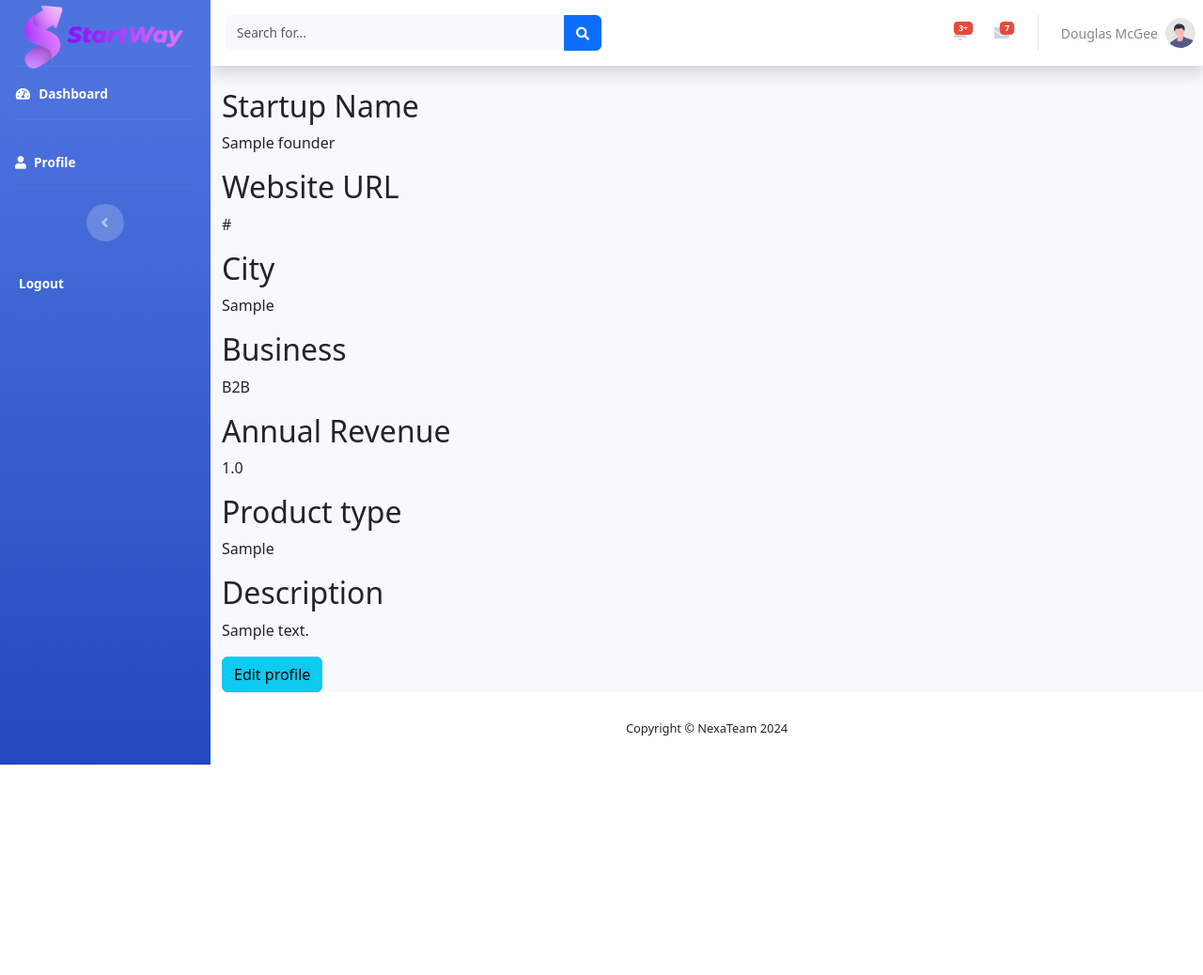
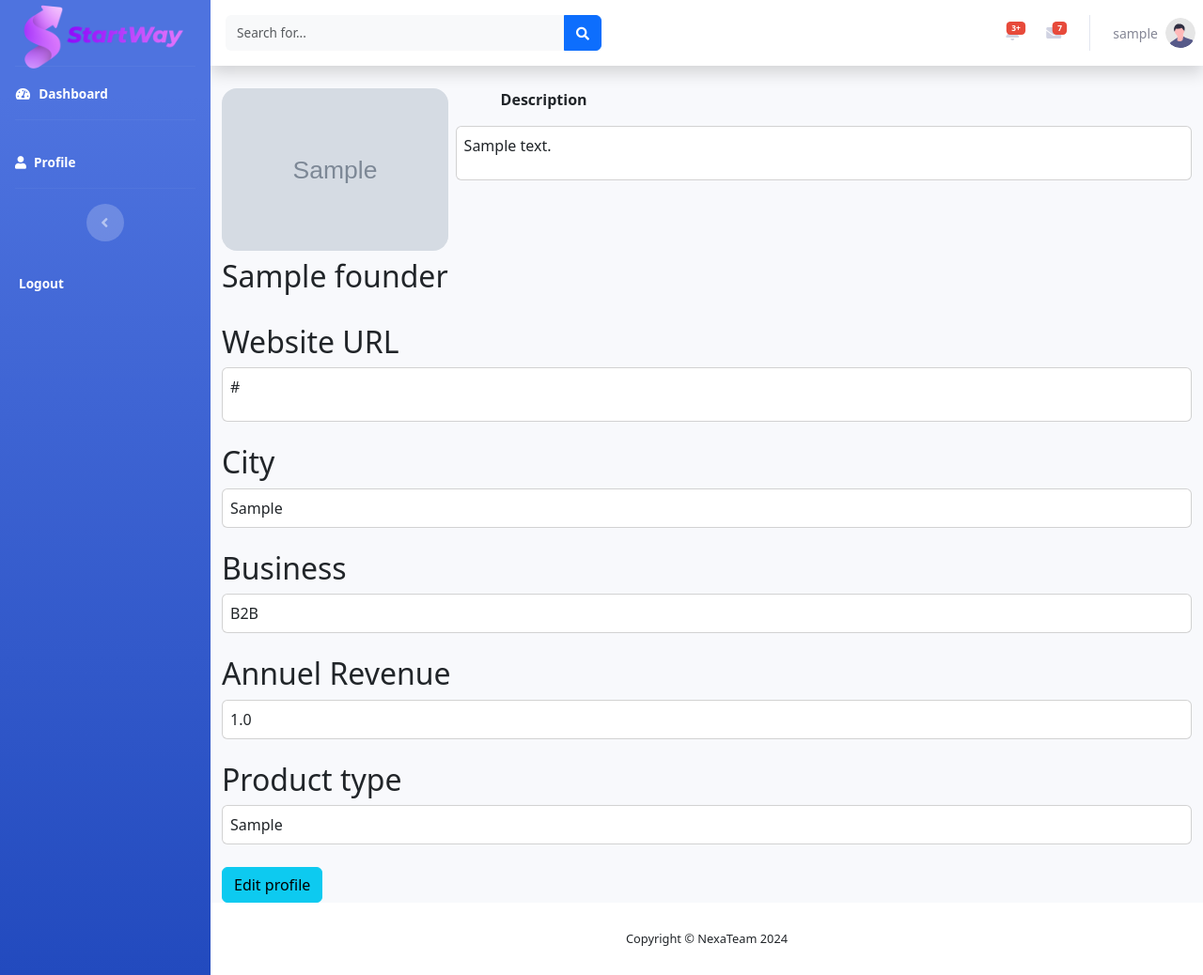
Before and after one commit to benterkidhiaeddine/start-way, a Django app: page /founders/1/detail in a window 1280 px wide. Shown: the whole page at 94% size. Before the commit the page ends 814 px from the top, so only its background shows below. Run offline with Django 5.2, Linux system fonts and the light colour scheme; a user stored in the database is signed in; tables that the repository leaves empty hold one stand-in row (values such as "Sample post"); grey boxes marked "Sample" are stand-in pictures; some libraries are stand-ins or nearby versions.

Commit message:
Style founders page

```diff
--- a/startWay/startup/templates/403.html
+++ b/startWay/startup/templates/403.html
@@ -9,15 +9,14 @@
                     <!-- 403 Error Text -->
                     <div class="text-center">
                         <div class="error mx-auto" data-text="403">403</div>
-                        <p class="lead text-gray-800 mb-5">Page Not Found</p>
+                        <p class="lead text-gray-800 mb-5">Acess Forbidden</p>
                         <p class="text-gray-500 mb-0">It looks like you found a glitch in the matrix...</p>
-                        <a href="index.html">&larr; Back to Dashboard</a>
+                        <a href="{% url 'home' %}">&larr; Back to Profile</a>
                     </div>
 
                 </div>
                 <!-- /.container-fluid -->
 
-            </div>
             <!-- End of Main Content -->
 
 
--- a/startWay/startup/templates/partials/_navbar.html
+++ b/startWay/startup/templates/partials/_navbar.html
@@ -170,7 +170,11 @@
             <li class="nav-item dropdown no-arrow">
                 <a class="nav-link dropdown-toggle" href="#" id="userDropdown" role="button"
                     data-toggle="dropdown" aria-haspopup="true" aria-expanded="false">
-                    <span class="mr-2 d-none d-lg-inline text-gray-600 small">Douglas McGee</span>
+                    <span class="mr-2 d-none d-lg-inline text-gray-600 small">
+                    {% if user.is_authenticated %}
+                        {{ user.username }}
+                    {% endif %}
+                    </span>
                     <img class="img-profile rounded-circle"
                         src="{% static 'img/undraw_profile.svg' %}">
                 </a>
--- a/startWay/startup/templates/startup/base.html
+++ b/startWay/startup/templates/startup/base.html
@@ -1,7 +1,7 @@
 {% load static %}
 {% load django_bootstrap5 %}
 <!DOCTYPE html>
-<html lang="en">
+<html  lang="en">
 <head>
 
     <meta charset="utf-8">
--- a/startWay/startup/templates/startup/founder_detail.html
+++ b/startWay/startup/templates/startup/founder_detail.html
@@ -9,30 +9,54 @@
 {% block content %}
 
 
+    <div class="d-flex mb-4">
+        <div class="d-flex flex-column mr-2 ">
 
+           <img class="rounded-4 mb-2"  witdth="172.55px" height="172.55px" src="{{ founder.founder_image_url }}" alt="profile-image">
+           <h2 class="text-center">{{ founder.startupName  }}</h2>
 
-    <h2>Startup Name</h2>
-    <p>{{ founder.startupName }}</p>
+        </div>
+
+        <div class="d-flex flex-column flex-grow-1">
+            <p class="ml-5 fw-bold p-0">Description</p>
+            <div class=" card">
+                <p class="card-body h-75 p-2">{{ founder.description  }}</p>
+            </div>
+        </div>
+    </div>
 
 
     <h2>Website URL</h2>
-    <p>{{ founder.websiteUrl  }}</p>
+    <div class="card mb-4">
+        <p class="card-body p-2">  {{ founder.websiteUrl  }}</p>
+    </div>
+
 
     <h2>City</h2>
-    <p>{{ founder.city  }}</p>
+    <div class="card mb-4">
+        <div class="card-body p-2">  {{ founder.city  }}</div>
+    </div>
+
+    <h2>Business</h2>
+    <div class="card mb-4">
+        <div class="card-body p-2">  {{ founder.business  }}</div>
+    </div>
 
 
-    <h2>Business</h2>
-    <p>{{ founder.business  }}</p>
-
-    <h2>Annual  Revenue</h2>
-    <p>{{ founder.annualRevenue  }}</p>
+    <h2>Annuel Revenue</h2>
+    <div class="card mb-4">
+        <div class="card-body p-2">  {{ founder.annualRevenue  }}</div>
+    </div>
 
     <h2>Product type</h2>
-    <p>{{ founder.productType  }}</p>
+    <div class="card mb-4">
+        <div class="card-body p-2">  {{ founder.productType  }}</div>
+    </div>
 
-    <h2>Description</h2>
-    <p>{{ founder.description  }}</p>
+
+
+
+
 
 
 
```
Also changed, not shown: startWay/media/images/maxresdefault_qpulQ4M.jpg (added).
